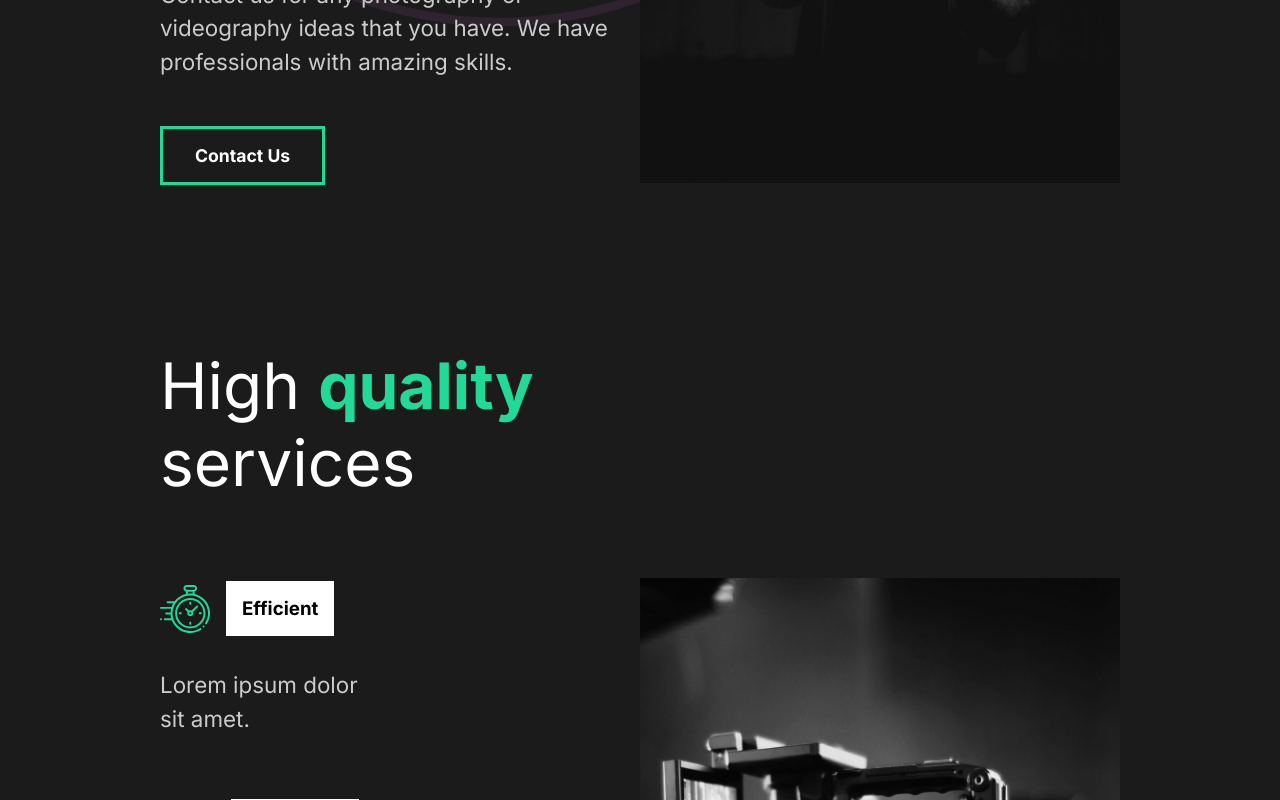
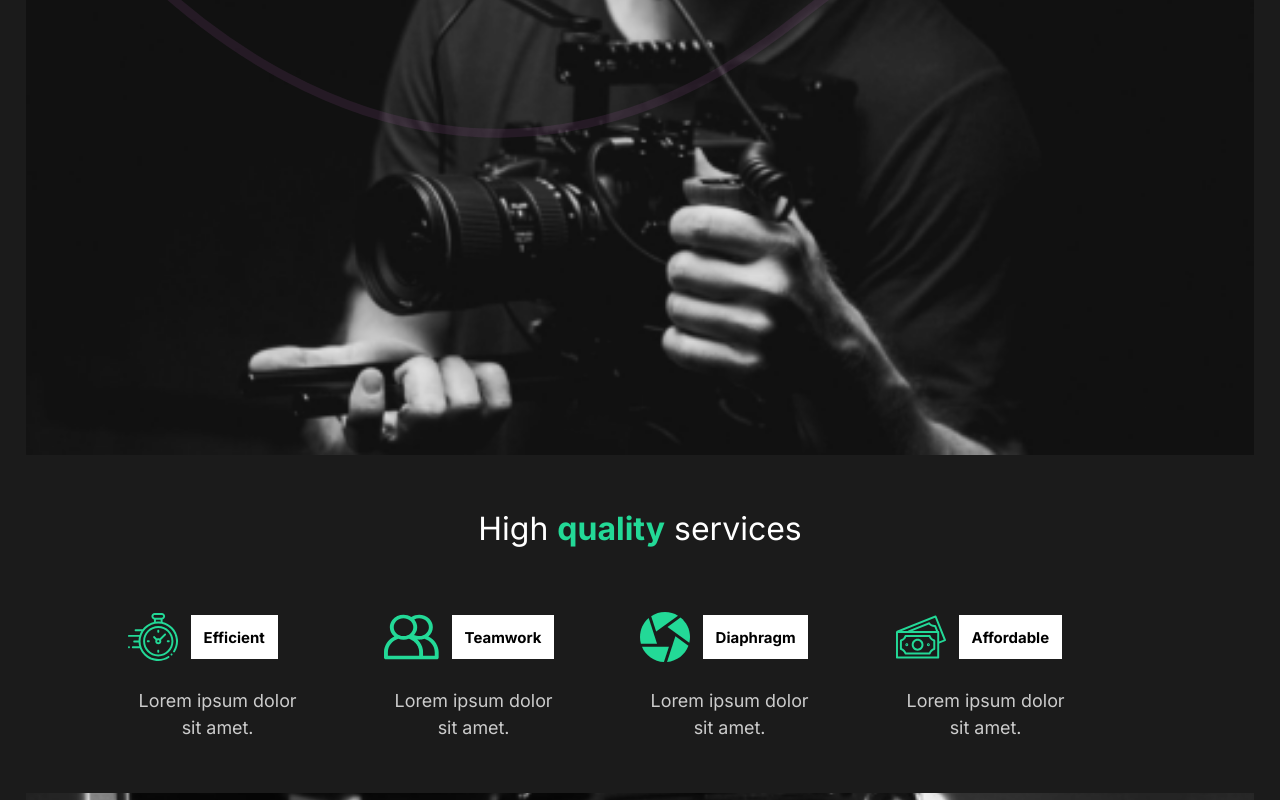
Before and after one commit to artemudovyk/react-portfolio-website-capture, a React (Create React App) app: page / in a window 1280 px wide. Shown: the part 700-1500 px from the top of the page. Built offline with nearby package versions, Linux system fonts and the light colour scheme.

Commit message:
Styling for mobile devices

```diff
--- a/src/components/AboutSection.js
+++ b/src/components/AboutSection.js
@@ -15,7 +15,9 @@ function AboutSection() {
             <StyledDescription>
                 <motion.div className="title">
                     <StyledHide>
-                        <motion.h2 variants={titleAnim}>We work to make</motion.h2>
+                        <motion.h2 variants={titleAnim}>
+                            We work to make
+                        </motion.h2>
                     </StyledHide>
                     <StyledHide>
                         <motion.h2 variants={titleAnim}>
@@ -32,10 +34,16 @@ function AboutSection() {
                 </motion.p>
                 <motion.button variants={fadeAnim}>Contact Us</motion.button>
             </StyledDescription>
+
+            <Wave />
+
             <StyledImageDiv>
-                <motion.img variants={imageAnim} src={home_image} alt="guy with a camera" />
+                <motion.img
+                    variants={imageAnim}
+                    src={home_image}
+                    alt="guy with a camera"
+                />
             </StyledImageDiv>
-            <Wave />
         </StyledLayout>
     );
 }
--- a/src/components/GlobalStyle.js
+++ b/src/components/GlobalStyle.js
@@ -5,6 +5,12 @@ const GlobalStyle = createGlobalStyle`
         margin: 0;
         padding: 0;
         box-sizing: border-box;
+    }
+
+    html {
+        @media (max-width: 1700px) {
+            font-size: 80%;
+        }
     }
 
     body {
@@ -33,6 +39,10 @@ const GlobalStyle = createGlobalStyle`
     h2 {
         font-weight: lighter;
         font-size: 4rem;
+
+        @media (max-width: 1300px) {
+            font-size: 2.5rem;
+        }
     }
 
     h3 {
--- a/src/components/ServicesSection.js
+++ b/src/components/ServicesSection.js
@@ -82,6 +82,9 @@ const StyledServicesLayout = styled(StyledLayout)`
 const StyledCards = styled.div`
     display: flex;
     flex-wrap: wrap;
+    @media (max-width: 1300px) {
+        justify-content: center;
+    }
 `;
 
 const StyledCard = styled.div`
--- a/src/components/useScroll.js
+++ b/src/components/useScroll.js
@@ -1,7 +1,7 @@
 import { useInView } from 'react-intersection-observer';
 import { useAnimation } from 'framer-motion';
 
-export const useScroll = (thresholdValue = 0.5) => {
+export const useScroll = (thresholdValue = 0.3) => {
     const animationControl = useAnimation();
     const [element, isElementVisible] = useInView({
         threshold: thresholdValue,
--- a/src/pages/ContactUsPage.js
+++ b/src/pages/ContactUsPage.js
@@ -1,6 +1,6 @@
 import { motion } from 'framer-motion';
 import { pageTransitionAnim, titleAnim } from '../animation';
-import styled from 'styled-components';
+import styled from 'styled-components/macro';
 import { StyledHide, StyledTitle } from '../styles';
 
 function ContactUsPage() {
@@ -44,6 +44,10 @@ const StyledContactLayout = styled(motion.div)`
     padding: 5rem 10rem;
     color: #dddddd;
     min-height: 90vh;
+
+    @media (max-width: 1300px) {
+        padding: 2rem 2rem;
+    }
 `;
 
 const StyledCircle = styled.div`
@@ -51,6 +55,11 @@ const StyledCircle = styled.div`
     width: 3rem;
     height: 3rem;
     background: #dddddd;
+
+    @media (max-width: 1300px) {
+        width: 2rem;
+        height: 2rem;
+    }
 `;
 
 const StyledSocialLinks = styled(motion.div)`
@@ -60,6 +69,12 @@ const StyledSocialLinks = styled(motion.div)`
     h2 {
         margin: 2rem;
     }
+
+    @media (max-width: 1300px) {
+        h2 {
+            font-size: 1.5rem;
+        }
+    }
 `;
 
 export default ContactUsPage;
--- a/src/pages/MovieDetailPage.js
+++ b/src/pages/MovieDetailPage.js
@@ -89,6 +89,11 @@ const StyledAwards = styled.div`
     margin: 5rem 10rem;
     align-items: center;
     justify-content: space-around;
+
+    @media (max-width: 1300px) {
+        display: block;
+        margin: 2rem 2rem;
+    }
 `;
 
 const StyledAward = styled.div`
--- a/src/pages/OurWorkPage.js
+++ b/src/pages/OurWorkPage.js
@@ -91,6 +91,10 @@ const StyledWorkLayout = styled(motion.div)`
         color: white;
         padding: 1rem 0rem;
     }
+
+    @media (max-width: 1300px) {
+        padding: 2rem 2rem;
+    }
 `;
 
 const StyledMovie = styled(motion.div)`
--- a/src/styles.js
+++ b/src/styles.js
@@ -9,6 +9,11 @@ export const StyledLayout = styled(motion.div)`
     justify-content: space-between;
     padding: 5rem 10rem;
     color: white;
+    @media (max-width: 1300px) {
+        display: block;
+        padding: 2rem 2rem;
+        text-align: center;
+    }
 `;
 
 export const StyledDescription = styled.div`
@@ -18,6 +23,13 @@ export const StyledDescription = styled.div`
 
     h2 {
         font-weight: lighter;
+    }
+
+    @media (max-width: 1300px) {
+        padding: 0;
+        button {
+            margin: 2rem 0rem 5rem 0rem;
+        }
     }
 `;
 
```
